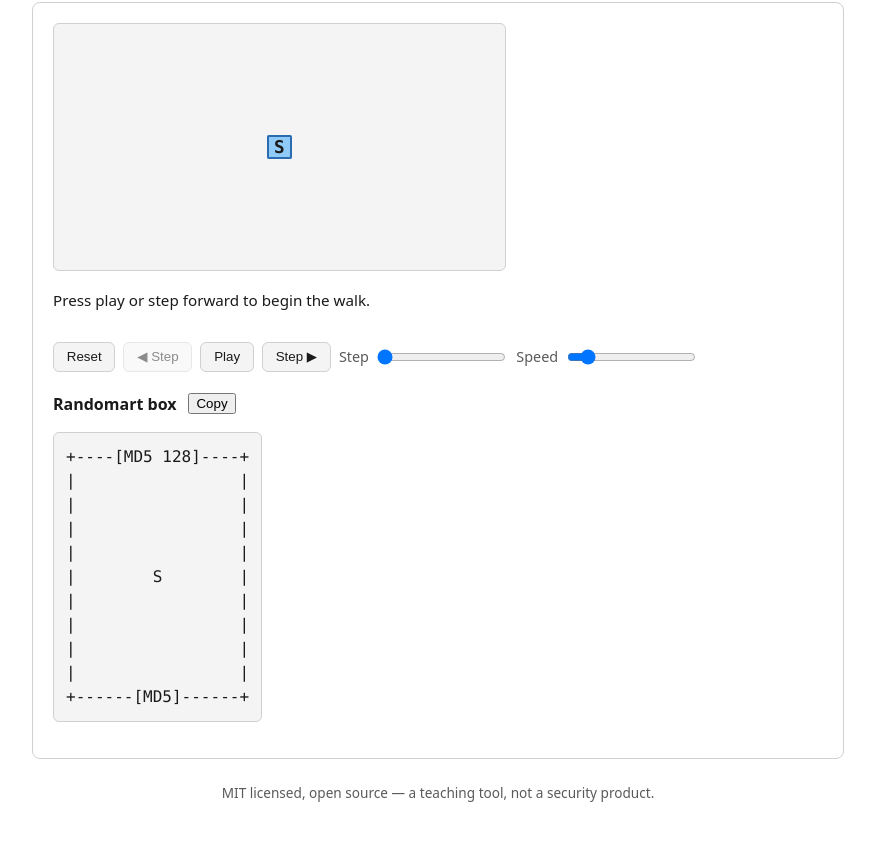
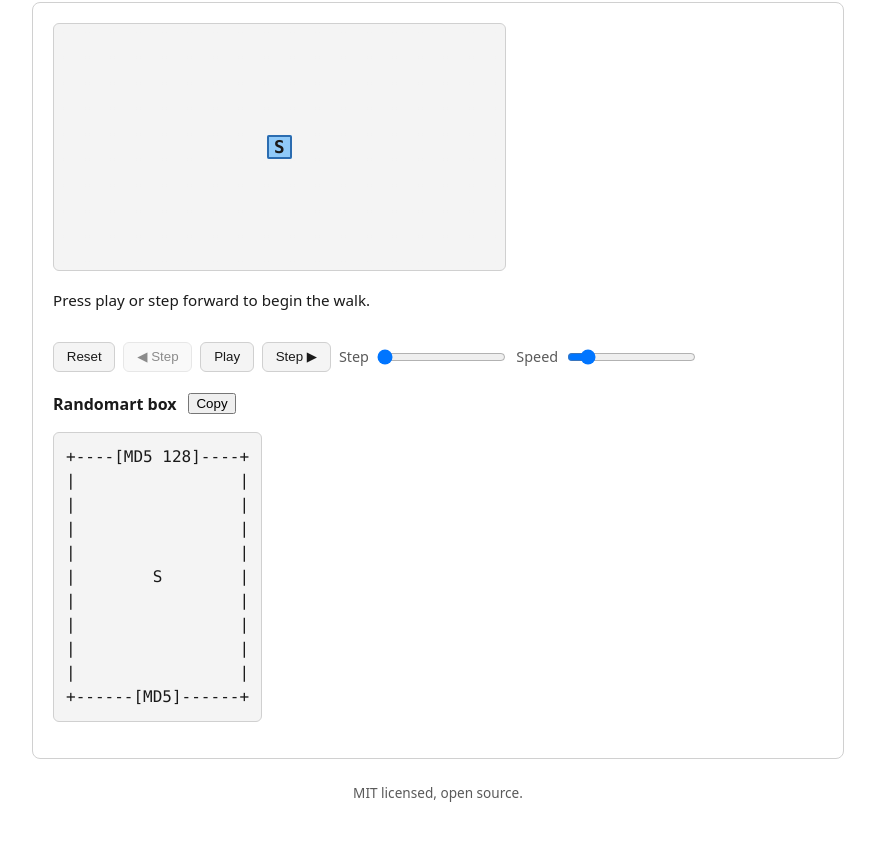
Before and after one commit to Odyhibit/randomart_generator, a plain HTML site: page index.html in a window 1280 px wide. Shown: the part 1150-1991 px from the top of the page, without its empty margins (202-1077 px from the left). Drawn offline with Linux system fonts and the light colour scheme.

```diff
--- a/index.html
+++ b/index.html
@@ -109,7 +109,7 @@
   </main>
 
   <footer class="page-footer">
-    <p>MIT licensed, open source — a teaching tool, not a security product.</p>
+    <p>MIT licensed, open source.</p>
   </footer>
 
   <script type="module" src="js/main.js"></script>
```
